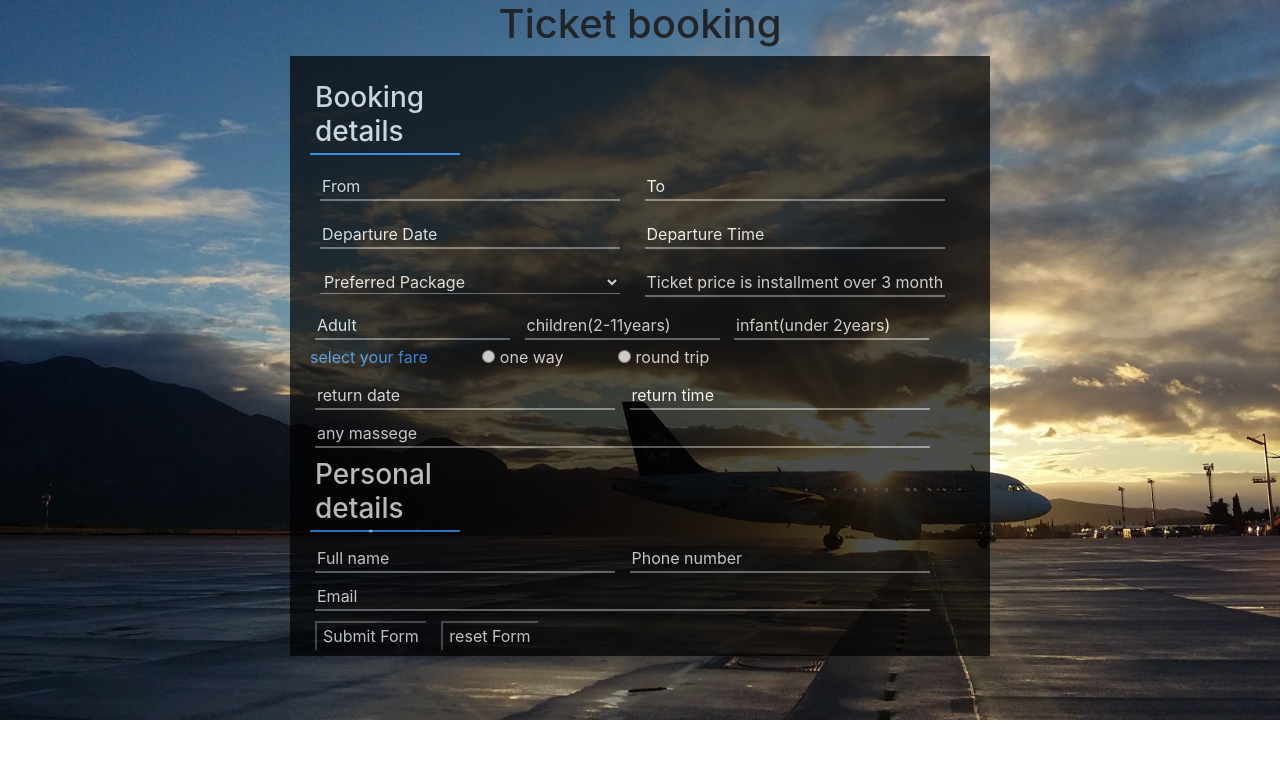
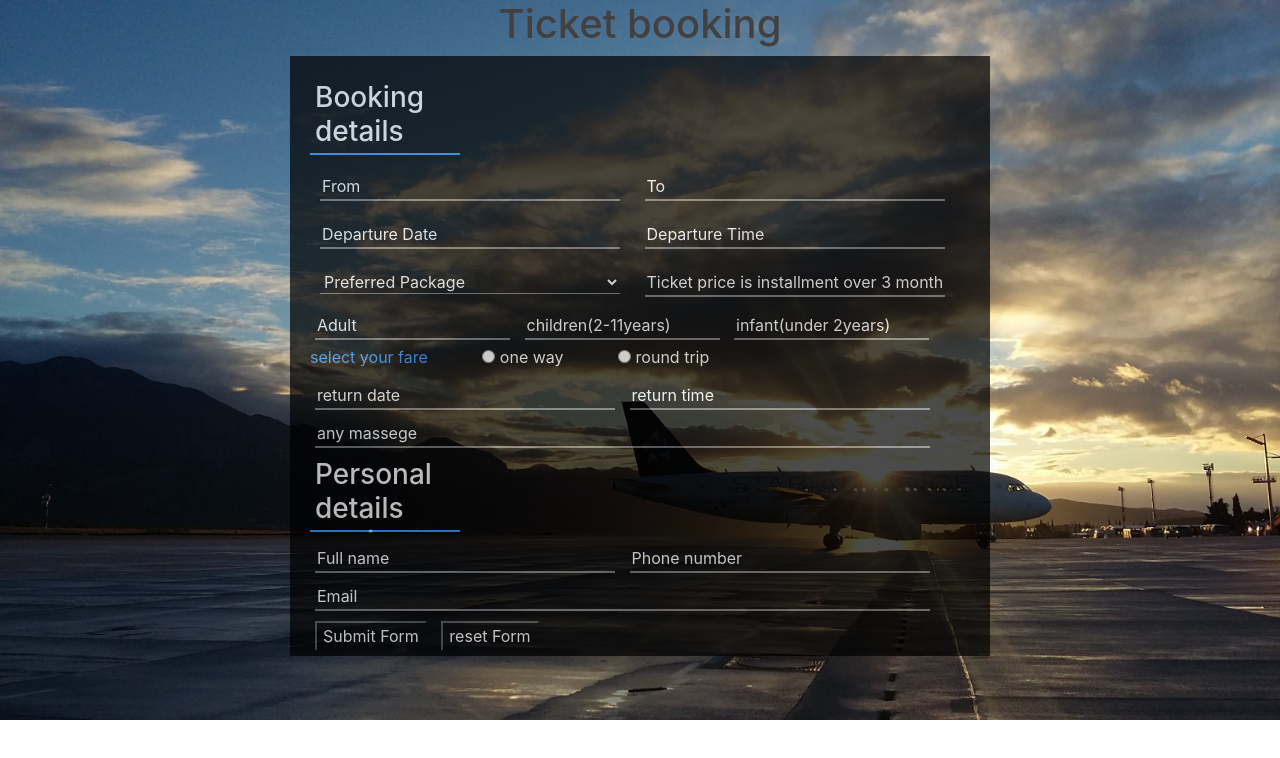
Before and after one commit to CoderFay/Cs346, a plain HTML site: page TicketBooking.html in a window 1280 px wide. Drawn offline with nearby package versions, Linux system fonts and the light colour scheme.

Commit message:
Update TicketBooking.css

```diff
--- a/TicketBooking.css
+++ b/TicketBooking.css
@@ -5,6 +5,7 @@ background-repeat: no-repeat;
 }
 h1{
     text-align: center;
+    color: rgb(67, 64, 64);
 }
 #form{
 
```
